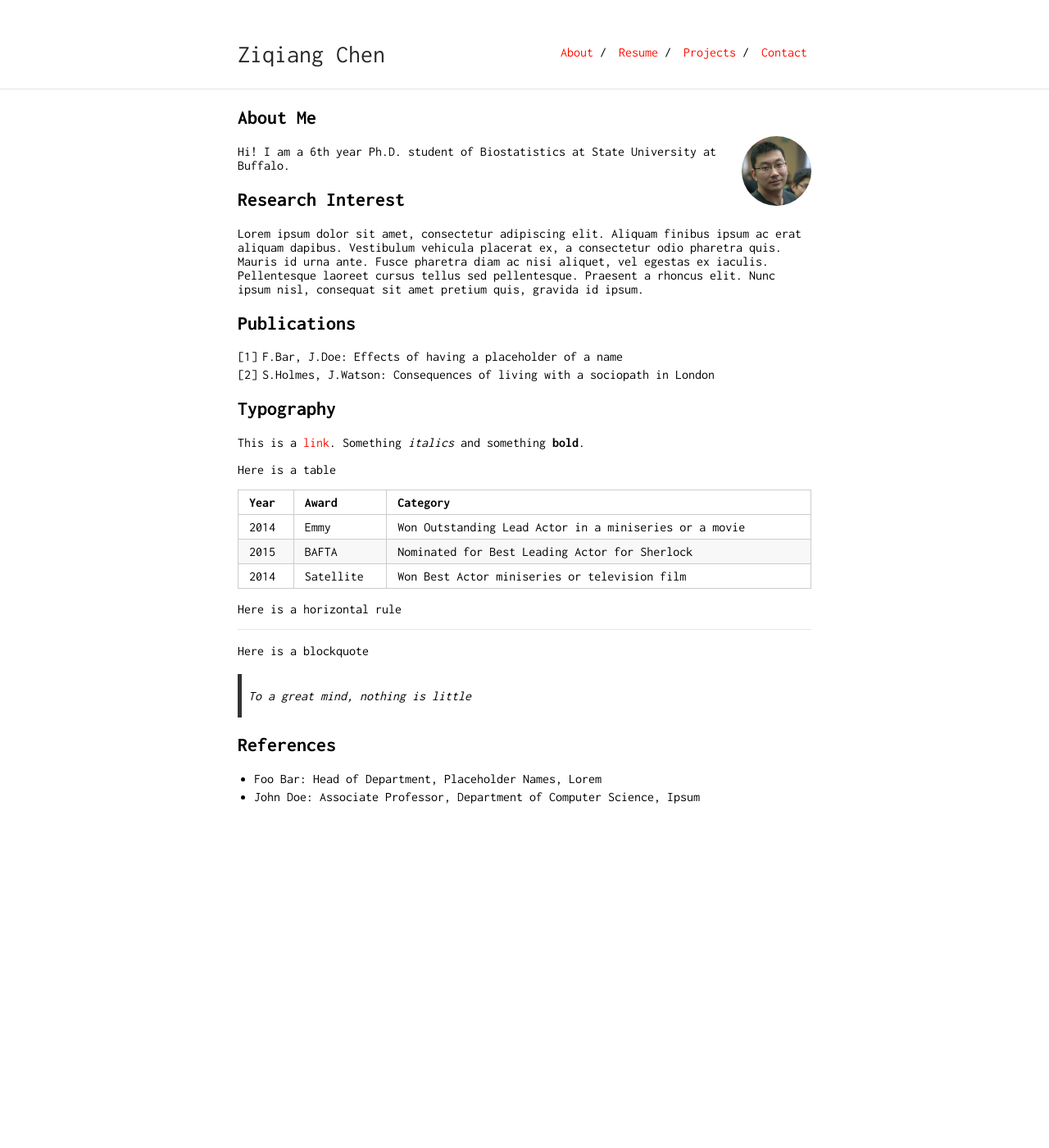
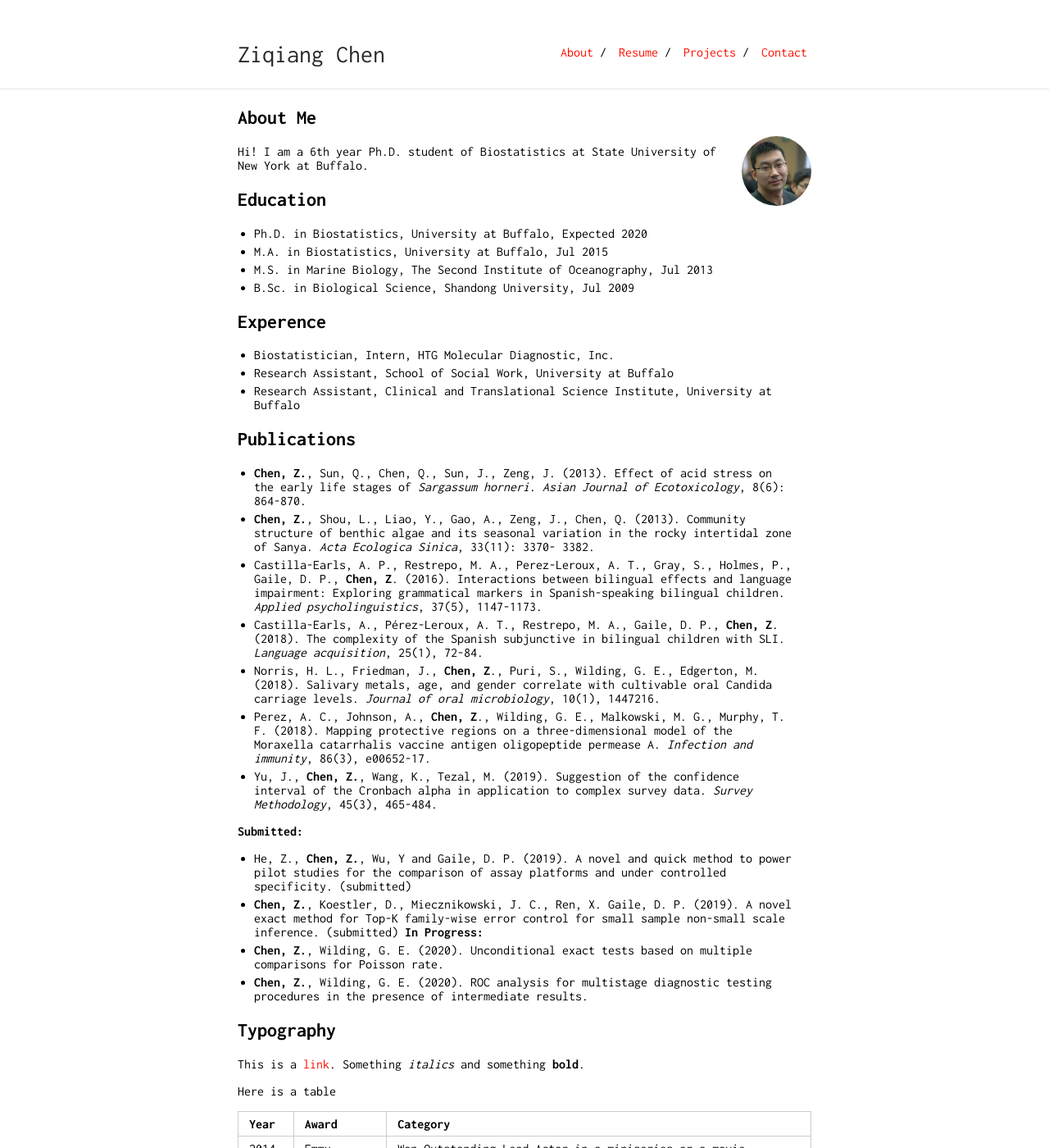
Before and after one commit to ziqiangc/ziqiangc.github.io, a Jekyll site: the page built from index.md, in a window 1280 px wide and 1400 px high. Shown: the whole window at 82% size. Built offline with Jekyll 4.4.1, drawn with Linux system fonts in a browser that asks for light colours; our own code applies the rules of GitHub Pages for plain Markdown files; some of the changed text lies outside the part shown.

Commit message:
Updated index.md

```diff
--- a/index.md
+++ b/index.md
@@ -6,17 +6,38 @@ layout: default
 
 <img class="profile-picture" src="0.jpg">
 
-Hi! I am a 6th year Ph.D. student of Biostatistics at State University at Buffalo.
+Hi! I am a 6th year Ph.D. student of Biostatistics at State University of New York at Buffalo.
+
+## Education
+- Ph.D. in Biostatistics, University at Buffalo, Expected 2020
+- M.A. in Biostatistics, University at Buffalo, Jul 2015
+- M.S. in Marine Biology, The Second Institute of Oceanography, Jul 2013
+- B.Sc. in Biological Science, Shandong University, Jul 2009
 
 
-## Research Interest
+## Experence
+- Biostatistician, Intern, HTG Molecular Diagnostic, Inc.
+- Research Assistant, School of Social Work, University at Buffalo
+- Research Assistant, Clinical and Translational Science Institute, University at Buffalo
 
-Lorem ipsum dolor sit amet, consectetur adipiscing elit. Aliquam finibus ipsum ac erat aliquam dapibus. Vestibulum vehicula placerat ex, a consectetur odio pharetra quis. Mauris id urna ante. Fusce pharetra diam ac nisi aliquet, vel egestas ex iaculis. Pellentesque laoreet cursus tellus sed pellentesque. Praesent a rhoncus elit. Nunc ipsum nisl, consequat sit amet pretium quis, gravida id ipsum.
+
 
 ## Publications
+- **Chen, Z.**, Sun, Q., Chen, Q., Sun, J., Zeng, J. (2013). Effect of acid stress on the early life stages of *Sargassum horneri*. *Asian Journal of Ecotoxicology*, 8(6): 864-870.
+- **Chen, Z.**, Shou, L., Liao, Y., Gao, A., Zeng, J., Chen, Q. (2013). Community structure of benthic algae and its seasonal variation in the rocky intertidal zone of Sanya. *Acta Ecologica Sinica*, 33(11): 3370- 3382.
+- Castilla-Earls, A. P., Restrepo, M. A., Perez-Leroux, A. T., Gray, S., Holmes, P., Gaile, D. P., **Chen, Z**. (2016). Interactions between bilingual effects and language impairment: Exploring grammatical markers in Spanish-speaking bilingual children. *Applied psycholinguistics*, 37(5), 1147-1173.
+- Castilla-Earls, A., Pérez-Leroux, A. T., Restrepo, M. A., Gaile, D. P., **Chen, Z**. (2018). The complexity of the Spanish subjunctive in bilingual children with SLI. *Language acquisition*, 25(1), 72-84.
+- Norris, H. L., Friedman, J., **Chen, Z**., Puri, S., Wilding, G. E., Edgerton, M. (2018). Salivary metals, age, and gender correlate with cultivable oral Candida carriage levels. *Journal of oral microbiology*, 10(1), 1447216.
+- Perez, A. C., Johnson, A., **Chen, Z**., Wilding, G. E., Malkowski, M. G., Murphy, T. F. (2018). Mapping protective regions on a three-dimensional model of the Moraxella catarrhalis vaccine antigen oligopeptide permease A. *Infection and immunity*, 86(3), e00652-17.
+- Yu, J., **Chen, Z.**, Wang, K., Tezal, M. (2019). Suggestion of the confidence interval of the Cronbach alpha in application to complex
+survey data. *Survey Methodology*, 45(3), 465-484.
 
-1. F.Bar, J.Doe: Effects of having a placeholder of a name
-2. S.Holmes, J.Watson: Consequences of living with a sociopath in London
+<span>**Submitted:**</span>
+- He, Z., **Chen, Z.**, Wu, Y and Gaile, D. P. (2019). A novel and quick method to power pilot studies for the comparison of assay platforms and under controlled specificity. (submitted)
+- **Chen, Z.**, Koestler, D., Miecznikowski, J. C., Ren, X. Gaile, D. P. (2019). A novel exact method for Top-K family-wise error control for small sample non-small scale inference. (submitted)
+<span>**In Progress:**</span>
+- **Chen, Z.**, Wilding, G. E. (2020). Unconditional exact tests based on multiple comparisons for Poisson rate.
+- **Chen, Z.**, Wilding, G. E. (2020). ROC analysis for multistage diagnostic testing procedures in the presence of intermediate results.
 
 ## Typography
 
```
Also changed, not shown: other parts of index.md (+3 -0 lines), projects.md (+1 -1 lines).
